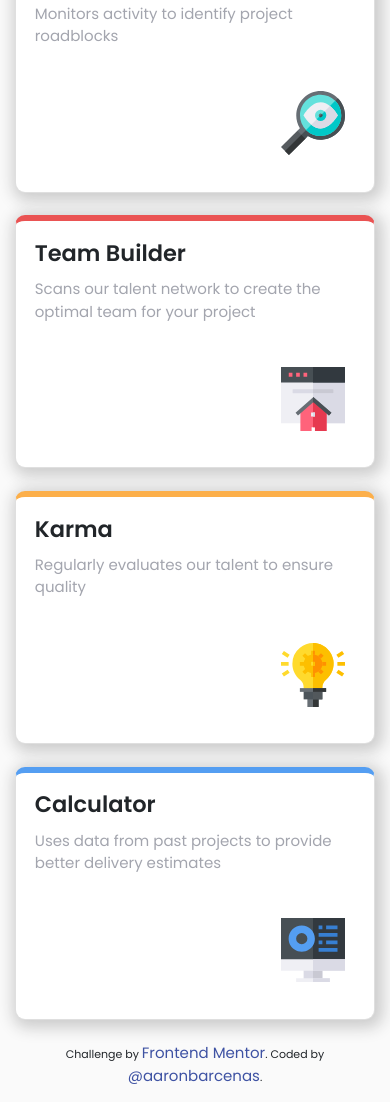
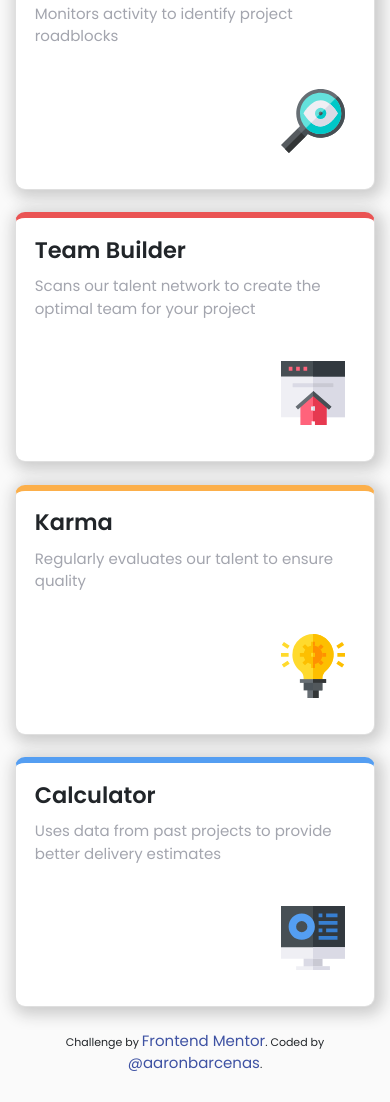
Before and after one commit to aaronbarcenas/four-card-maquetado, a plain HTML site: page index.html in a window 390 px wide. Shown: the part 326-1428 px from the top of the page. Drawn offline with nearby package versions, Linux system fonts and the light colour scheme.

Commit message:
add practica de 4 contenedores responsive terminada

```diff
--- a/css/style.scss
+++ b/css/style.scss
@@ -40,7 +40,7 @@ body {
 }
 
 .card-1 {
-  height: 30vh;
+  height: 250px;
   border-top: 6px solid $Cyan;
   border-radius: 10px;
   background: url(../images/icon-supervisor.svg);
@@ -60,7 +60,7 @@ body {
 }
 
 .card-2 {
-  height: 30vh;
+  height: 250px;
   border-top: 6px solid $Red;
   border-radius: 10px;
   background: url(../images/icon-team-builder.svg);
@@ -80,7 +80,7 @@ body {
 }
 
 .card-3 {
-  height: 30vh;
+  height: 250px;
   border-top: 6px solid $Orange;
   border-radius: 10px;
   background: url(../images/icon-karma.svg);
@@ -100,7 +100,7 @@ body {
 }
 
 .card-4 {
-  height: 30vh;
+  height: 250px;
   border-top: 6px solid $Blue;
   border-radius: 10px;
   background: url(../images/icon-calculator.svg);
--- a/index.html
+++ b/index.html
@@ -31,8 +31,8 @@
 <body>
 
   <div class="container">
-    <div class="row">
-      <div class="col-12 title text-center mt-5">
+    <div class="row d-flex justify-content-center">
+      <div class="col-12 col-xl-6 title text-center mt-5">
         <h3>
           Reliable, efficient delivery
         </h3>
@@ -54,7 +54,7 @@
 
     <div class="row">
 
-      <div class="col-12 col-xl-4">
+      <div class="col-12 col-xl-4 d-flex align-items-center">
         <div class="card card-1 mb-4">
           <div class="card-body">
             <h4 class="card-title">Supervisor</h4>
@@ -63,32 +63,28 @@
         </div>
       </div>
 
-    </div>
-
-    <div class="row">
 
       <div class="col-12 col-xl-4">
+
         <div class="card card-2 mb-4">
           <div class="card-body">
             <h4 class="card-title">Team Builder</h4>
             <p class="card-text">Scans our talent network to create the optimal team for your project</p>
           </div>
         </div>
-      </div>
 
-      <div class="col-12 col-xl-4">
         <div class="card card-3 mb-4">
           <div class="card-body">
             <h4 class="card-title">Karma</h4>
             <p class="card-text">Regularly evaluates our talent to ensure quality</p>
           </div>
         </div>
+
       </div>
 
-    </div>
 
-    <div class="row">
-      <div class="col-12 col-xl-4">
+
+      <div class="col-12 col-xl-4 d-flex align-items-center">
         <div class="card card-4 mb-4">
           <div class="card-body">
             <h4 class="card-title">Calculator</h4>
@@ -96,6 +92,7 @@
           </div>
         </div>
       </div>
+
     </div>
 
   </main>
```
Also changed, not shown: css/style.css, 1 other file.
